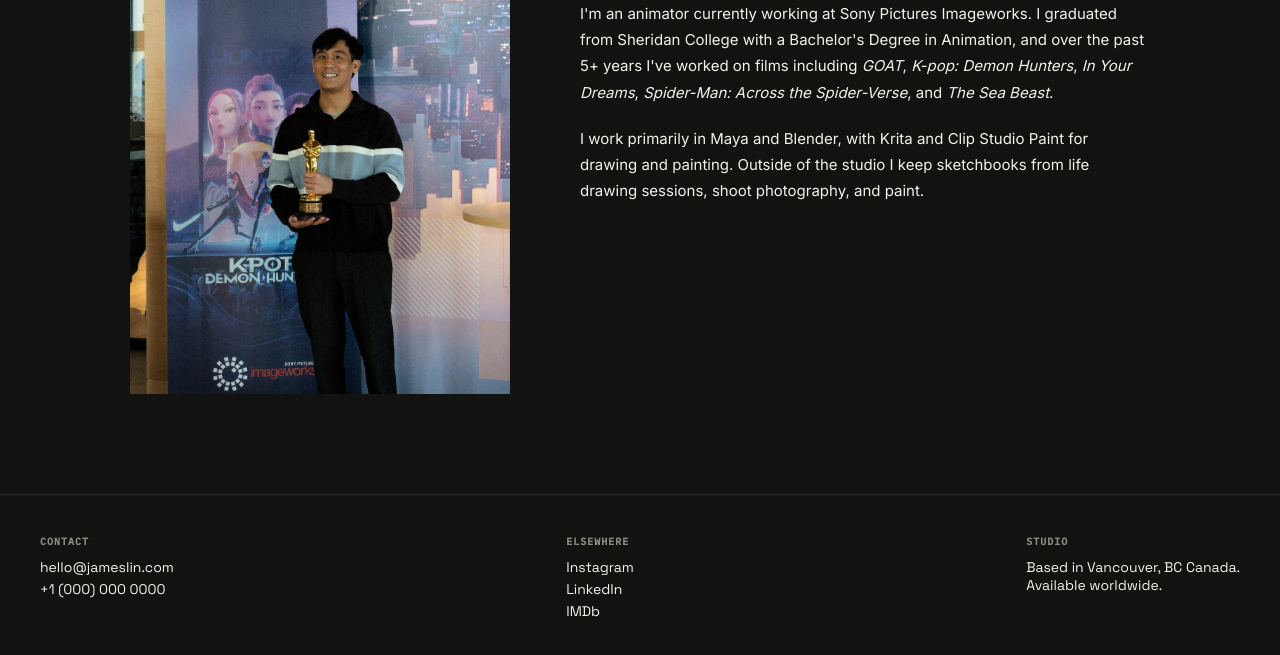
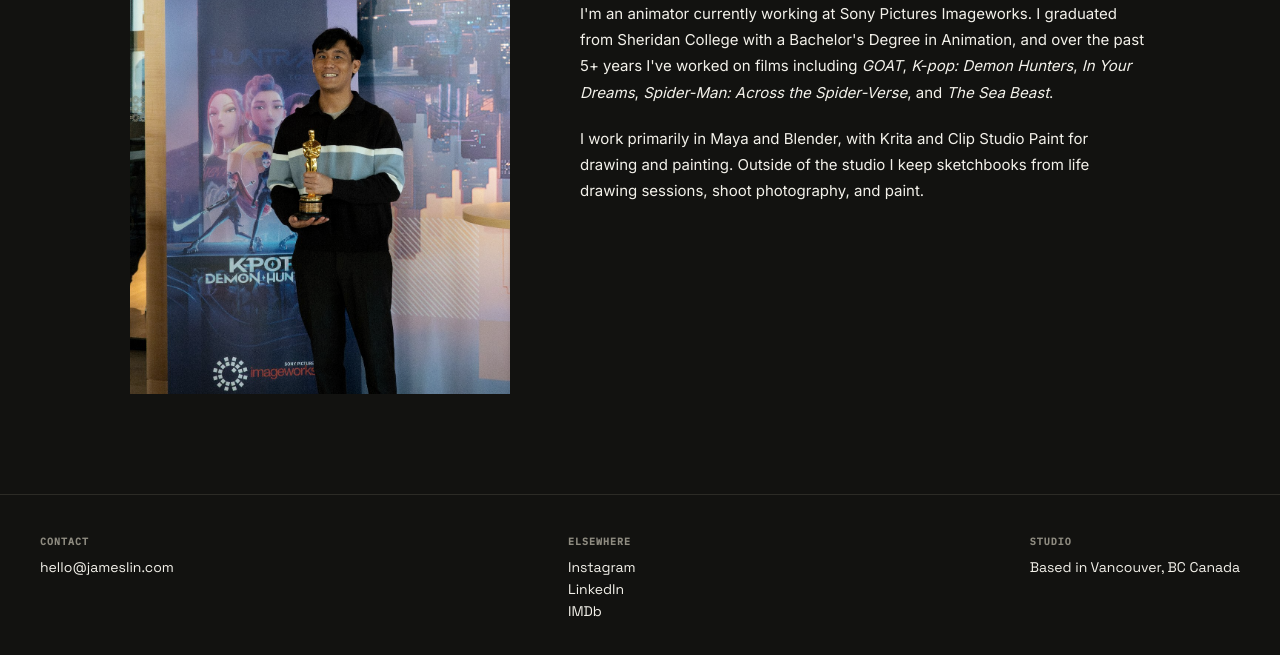
Before and after one commit to jonkenobi/james-lin-art, a plain HTML site: page about.html in a window 1280 px wide. Shown: the part 231-886 px from the top of the page. Drawn offline with Linux system fonts and the light colour scheme.

Commit message:
Update about.html

```diff
--- a/about.html
+++ b/about.html
@@ -168,7 +168,6 @@
 <div class="col">
 <h3>Contact</h3>
 <a href="mailto:hello@jameslin.com">hello@jameslin.com</a>
-<a href="tel:+10000000000">+1 (000) 000 0000</a>
 </div>
 <div class="col">
 <h3>Elsewhere</h3>
@@ -178,7 +177,7 @@
 </div>
 <div class="col">
 <h3>Studio</h3>
-<p>Based in Vancouver, BC Canada.<br>Available worldwide.</p>
+<p>Based in Vancouver, BC Canada
 </div>
 </footer>
 </body>
```
